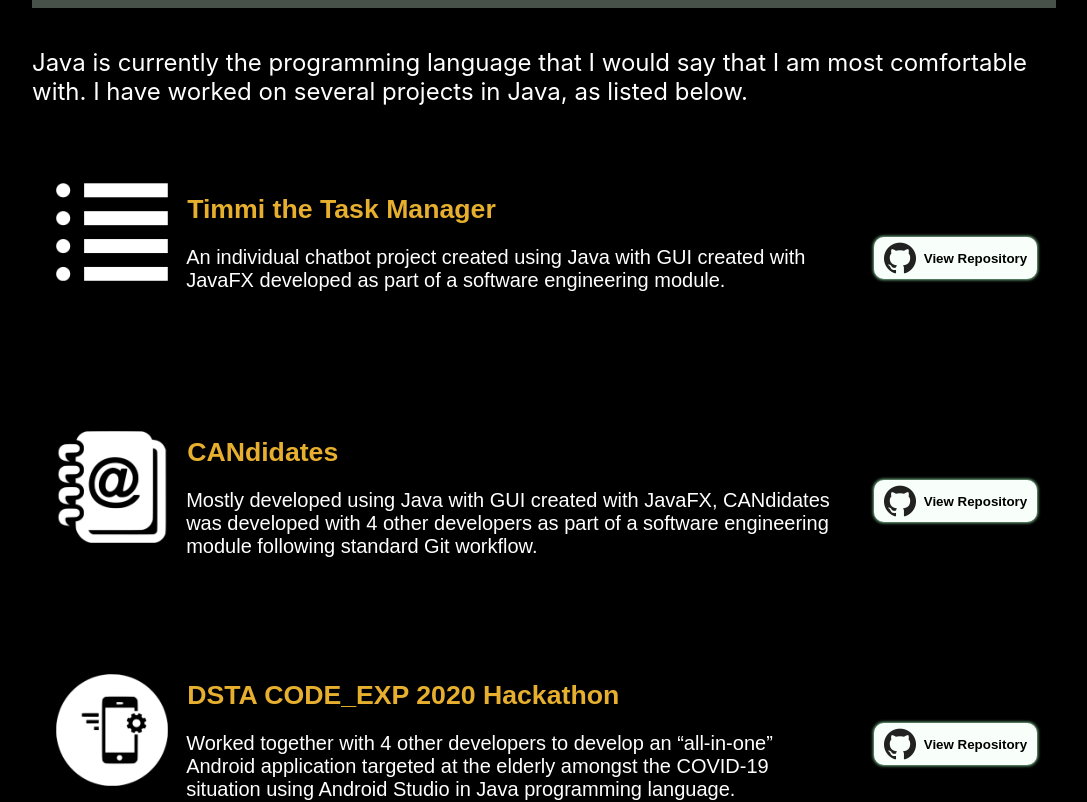
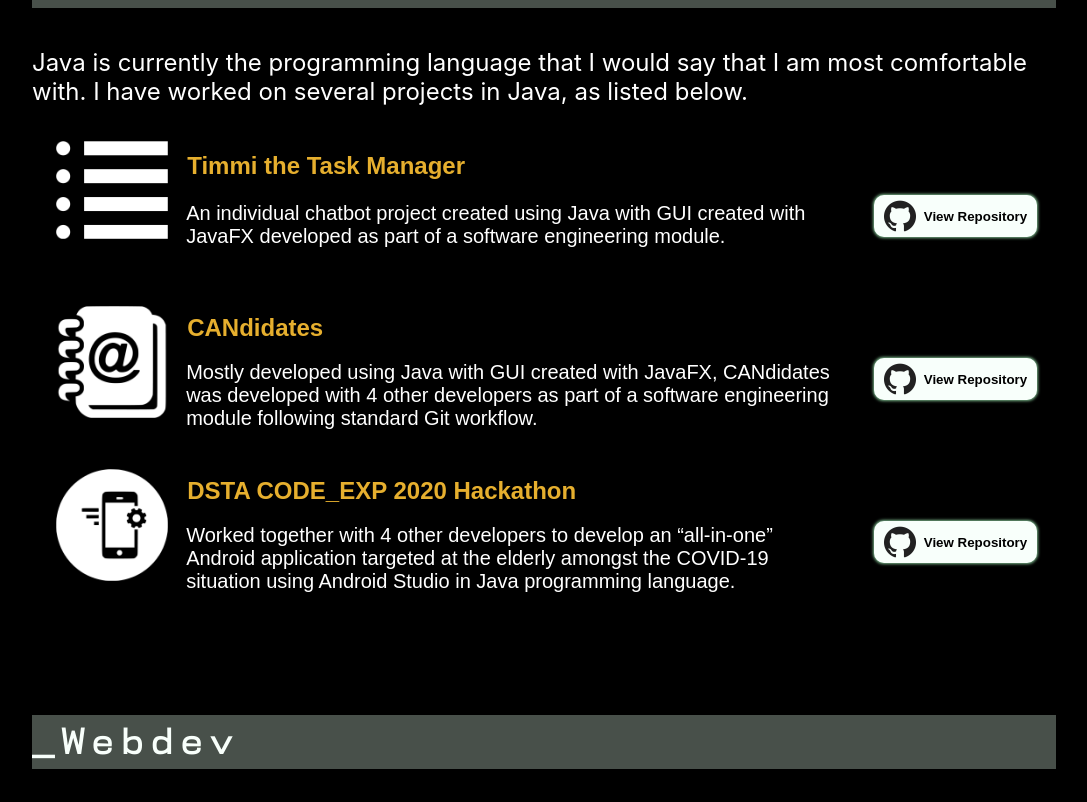
Before and after one commit to g-erm/portfolio, a React (Create React App) app: page /projects in a window 1280 px wide. Shown: the part 1145-1947 px from the top of the page, without its empty margins (96-1183 px from the left). Built offline with nearby package versions, Linux system fonts and the light colour scheme.

Commit message:
Formatting

```diff
--- a/src/components/Thumbnail/Thumbnail.css
+++ b/src/components/Thumbnail/Thumbnail.css
@@ -1,7 +1,7 @@
 .project {
     width: 80%;
-    height: 28vh;
-    margin: 16px 10px auto;
+    height: 20vh;
+    margin: 0 10px auto;
     border: 0px;
     border-radius: 10px;
     /* box-shadow: 0 0 5px 0px #F8FFFB; */
@@ -18,6 +18,7 @@
 .project-title {
     text-align: left;
     color: #E6AF2E;
+    font-size: 3vh;
 }
 
 .project-description {
```
